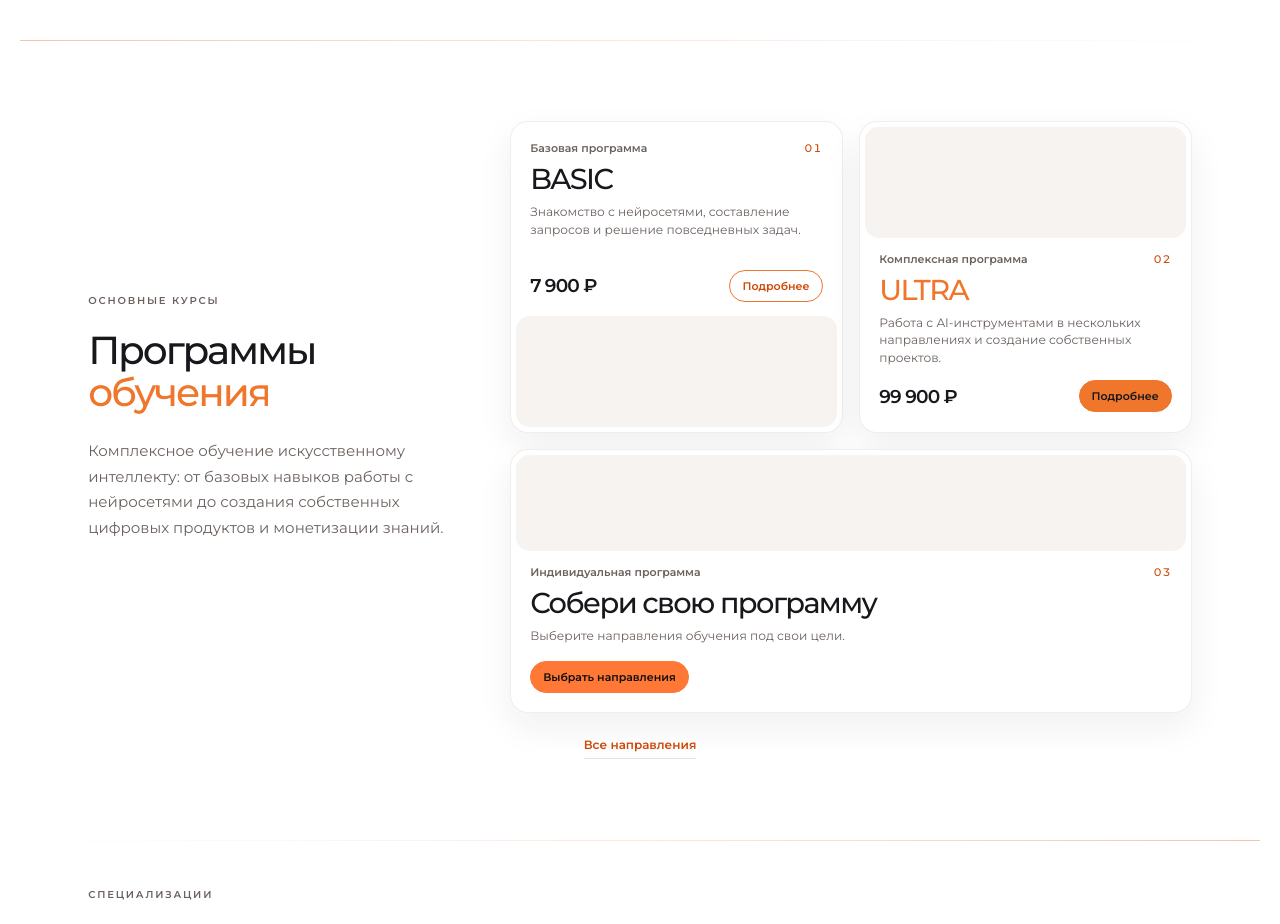
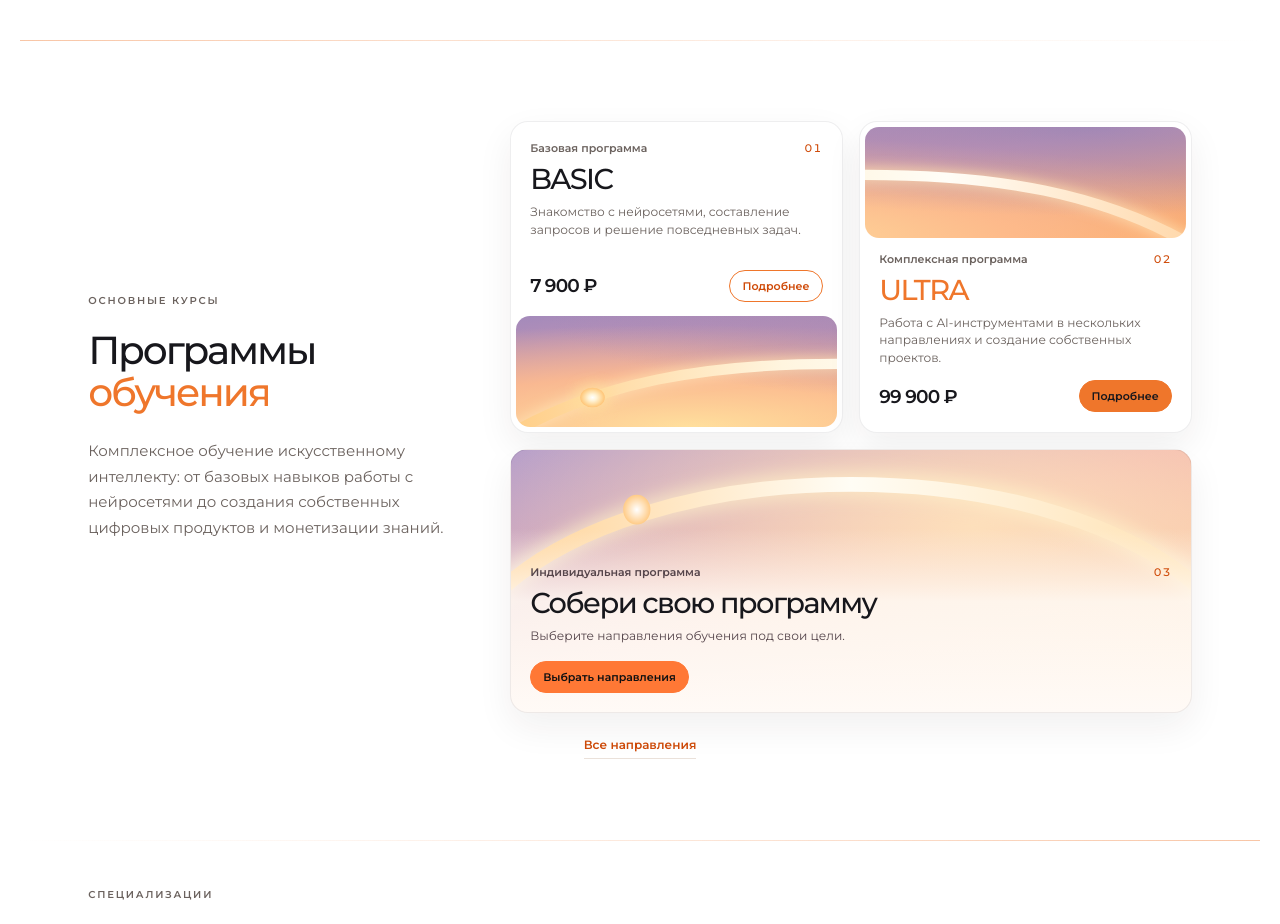
Before and after one commit to fuks19200-ctrl/09, a Next.js app: page / in a window 1280 px wide. Shown: the part 3160-4084 px from the top of the page. Built offline with nearby package versions, Linux system fonts and the light colour scheme.

Commit message:
Add coordinated dawn gradient arc artwork across three programme cards

```diff
--- a/app/globals.css
+++ b/app/globals.css
@@ -1864,3 +1864,22 @@ body:has(.courses-page) { overflow-x: hidden; overflow-y: auto; }
     aspect-ratio: 3.2;
   }
 }
+
+
+/* Dawn-inspired programme art: complementary halves of one panoramic arc.
+   No labels or ornamental white rim are baked into the artwork. */
+.courses-intro .program-card--basis .program-card-media,
+.courses-intro .program-card--ultra .program-card-media {
+  background-image: url("/images/programmes-dawn.svg");
+  background-repeat: no-repeat;
+  background-size: 200% 100%;
+}
+.courses-intro .program-card--basis .program-card-media { background-position: left center; }
+.courses-intro .program-card--ultra .program-card-media { background-position: right center; }
+.courses-intro .program-card--custom {
+  background: #fffaf6 url("/images/programme-custom-dawn.svg") center / 100% 100% no-repeat;
+}
+.courses-intro .program-card--custom .program-card-media { background: transparent; }
+.courses-intro .program-card--custom .program-card-copy { position: relative; }
+.courses-intro .program-card--custom .program-description,
+.courses-intro .program-card--custom .program-label { color: #55454b; }
```
Also changed, not shown: public/images/programme-custom-dawn.svg (added), public/images/programmes-dawn.svg (added).
